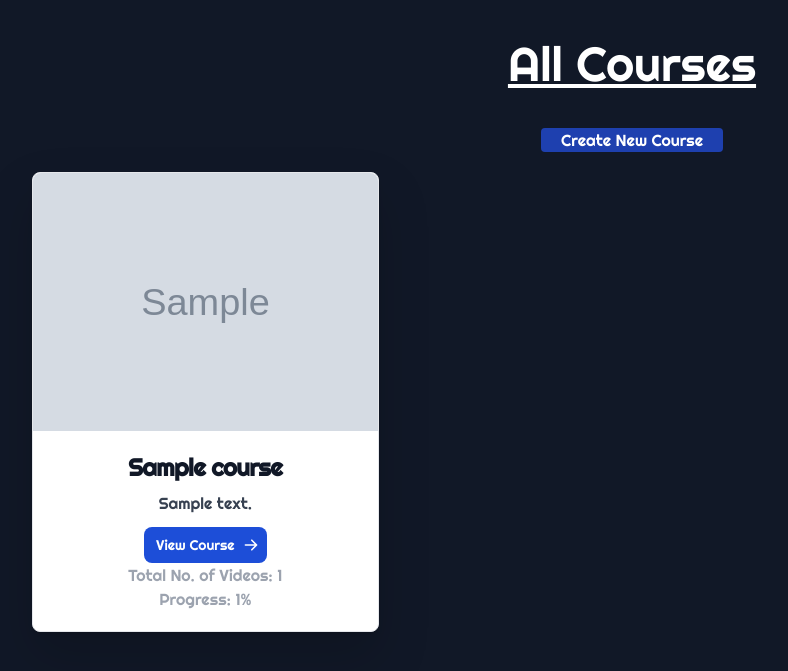
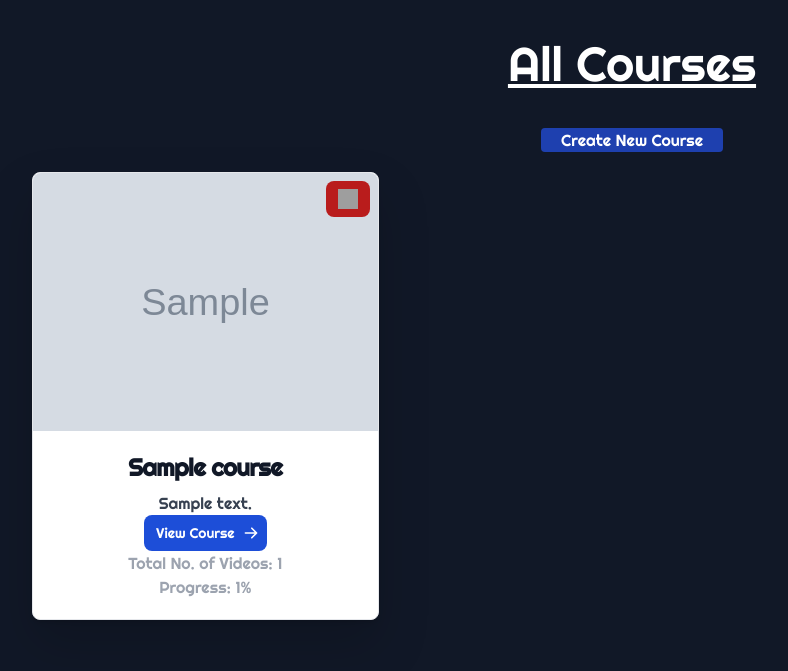
Before and after one commit to notnotrachit/youlearn, a Flask app: template templates/dashboard.html in a window 1280 px wide. Shown: the part 80-751 px from the top of the page, without its empty margins (8-796 px from the left). Run offline with Flask 2, Linux system fonts and the light colour scheme; the template is opened without the code that fills it: most values are stand-ins (such as "Sample title", 1, 10 or a date in 2020); grey boxes marked "Sample" are stand-in pictures; some libraries are stand-ins or nearby versions; grey boxes are pictures that could not be loaded.

Commit message:
course delete option

```diff
--- a/main.py
+++ b/main.py
@@ -61,6 +61,13 @@ def new_from_id():
     base.put(data)
     return redirect('/')
 
+@app.route('/course/delete', methods=['POST'])
+def delete():
+    base = deta.Base('courses')
+    id = request.form['id']
+    base.delete(id)
+    return redirect('/')
+
 @app.route('/course/<id>', methods=['GET'])
 def course(id):
     invidious_base_url = get_invidious_url()
@@ -104,6 +111,8 @@ def unwatched(id):
     watched.remove(request.form['video'])
     base.update({'watched': watched}, id)
     return jsonify({'success': True})
+
+
 
 @app.route('/course/<id>/video/<video_id>', methods=['GET'])
 def video(id, video_id):
--- a/templates/course_notes.html
+++ b/templates/course_notes.html
@@ -73,10 +73,7 @@
           console.log(data);
         });
   }
-  $(document).ready(function () {
-    var textarea_div = document.getElementById("textarea");
-    textarea_div.addEventListener("input", auto_save_notes);
-  });
+  setInterval(auto_save_notes, 1000);
 </script>
 <script src="/static/tinymce.min.js"></script>
 <script>
--- a/templates/dashboard.html
+++ b/templates/dashboard.html
@@ -18,13 +18,22 @@
     <div class="w-[5000] max-w-sm bg-white border border-gray-200 rounded-lg shadow-md dark:bg-gray-800 dark:border-gray-700 my-5 mx-10 drop-shadow-2xl">
         <span href="#">
             <img class="rounded-t-lg w-full" src="{{course.playlistThumbnail}}" alt="" />
-
+            <form action="course/delete" method="POST">
+                <input type="hidden" name="id" value="{{course.key}}">
+                <div class="group flex absolute top-2 right-2">
+                    <button type="submit" class="items-center px-3 py-2 text-sm font-medium text-center text-white bg-red-700 rounded-lg hover:bg-red-800 focus:ring-4 focus:outline-none focus:ring-red-300">
+                        <img src="https://cdn-icons-png.flaticon.com/512/3096/3096673.png" class="w-5 h-5">
+                    </button>
+                        <span class="group-hover:inline mt-2 transition-opacity bg-red-800 text-sm text-white rounded-md absolute left-1/2
+                        -translate-x-1/2 translate-y-full hidden m-4 mx-auto px-3 py-2">Delete</span>
+                </div>
+            </form>
         </span>
         <div class="p-5">
             <span>
                 <h5 class="mb-2 text-2xl font-bold tracking-tight text-gray-900 dark:text-white">{{course.title}}</h5>
             </span>
-            <p class="mb-3 font-normal text-gray-700 dark:text-gray-400">{{course.description|truncate(100, True)}}</p>
+            <p class="font-normal text-gray-700 dark:text-gray-400">{{course.description|truncate(100, True)}}</p>
             <span class="inline-flex items-center px-3 py-2 text-sm font-medium text-center text-white bg-blue-700 rounded-lg hover:bg-blue-800 focus:ring-4 focus:outline-none focus:ring-blue-300 dark:bg-blue-600 dark:hover:bg-blue-700 dark:focus:ring-blue-800">
                 View Course
                 <svg aria-hidden="true" class="w-4 h-4 ml-2 -mr-1" fill="currentColor" viewBox="0 0 20 20" xmlns="http://www.w3.org/2000/svg"><path fill-rule="evenodd" d="M10.293 3.293a1 1 0 011.414 0l6 6a1 1 0 010 1.414l-6 6a1 1 0 01-1.414-1.414L14.586 11H3a1 1 0 110-2h11.586l-4.293-4.293a1 1 0 010-1.414z" clip-rule="evenodd"></path></svg>
```
